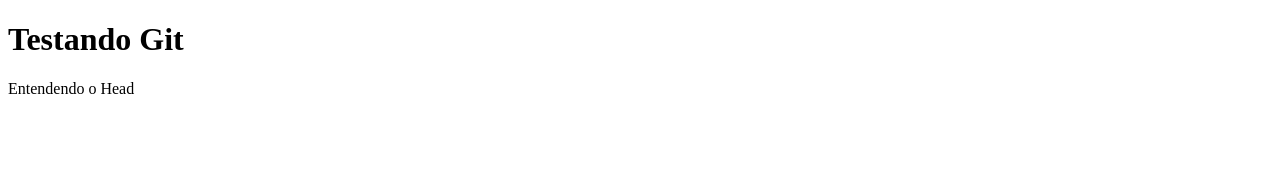
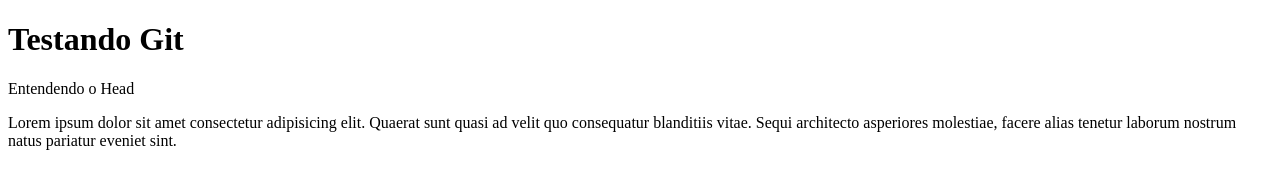
Before and after one commit to estudos-lipe/git, a plain HTML site: page index.html in a window 1280 px wide. Drawn offline with Linux system fonts and the light colour scheme.

Commit message:
modificado os arquivos a,b,c

```diff
--- a/index.html
+++ b/index.html
@@ -8,5 +8,6 @@
 <body>
     <h1>Testando Git</h1>
     <p>Entendendo o Head</p>
+    <p>Lorem ipsum dolor sit amet consectetur adipisicing elit. Quaerat sunt quasi ad velit quo consequatur blanditiis vitae. Sequi architecto asperiores molestiae, facere alias tenetur laborum nostrum natus pariatur eveniet sint.</p>
 </body>
 </html>
```
Also changed, not shown: b.txt, c.txt.
